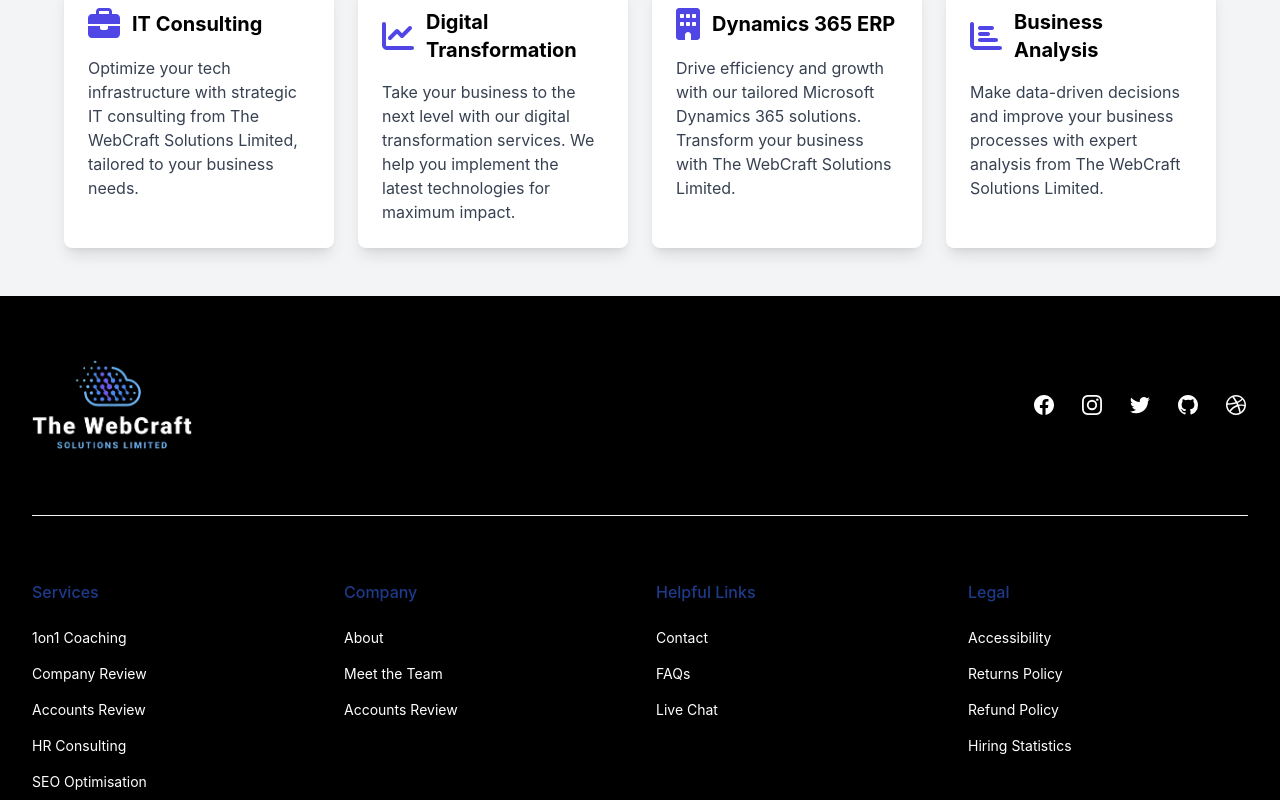
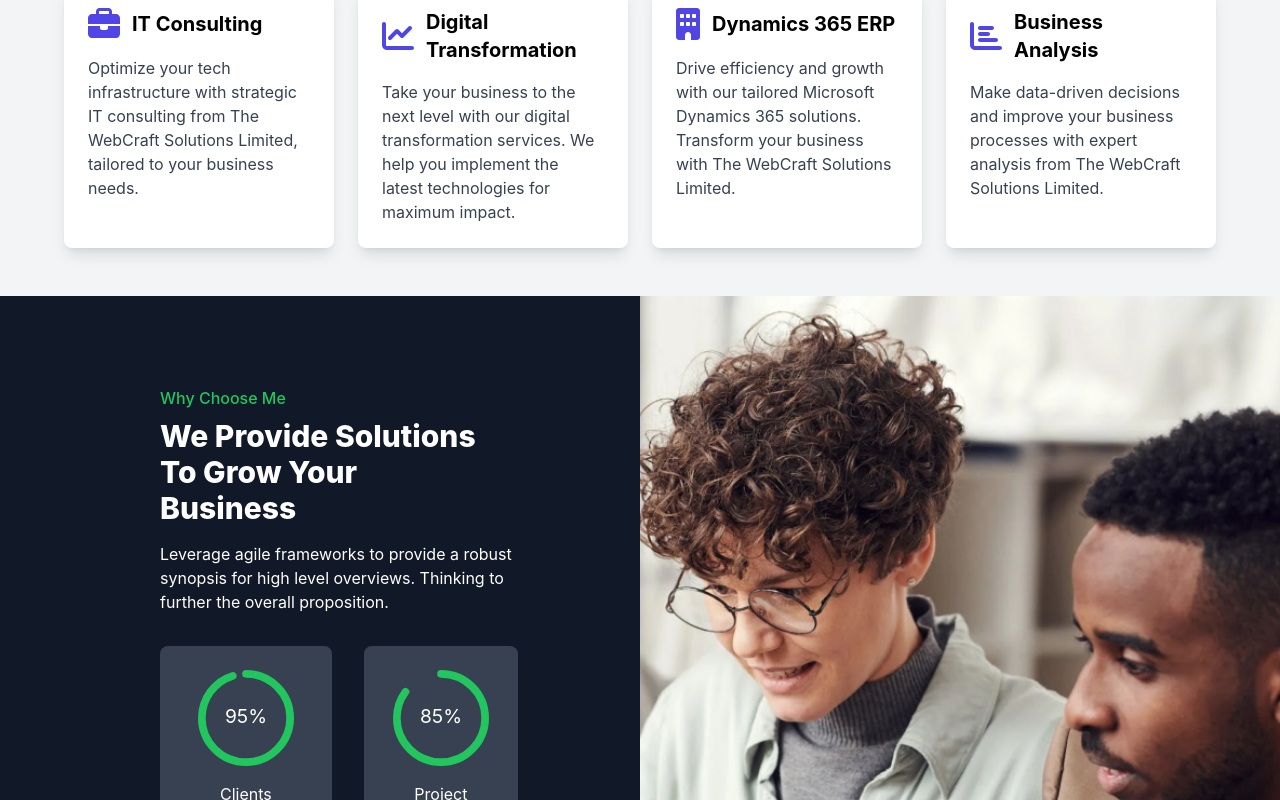
Before and after one commit to Nouman-Shahid1/company, a React (Create React App) app in the folder web/: page / in a window 1280 px wide. Shown: the part 3654-4454 px from the top of the page. Built offline with nearby package versions, Linux system fonts and the light colour scheme.

Commit message:
Business Growth Plan Added

```diff
--- a/web/package.json
+++ b/web/package.json
@@ -12,6 +12,7 @@
     "@testing-library/user-event": "^13.5.0",
     "axios": "^1.7.2",
     "react": "^18.3.1",
+    "react-circular-progressbar": "^2.1.0",
     "react-dom": "^18.3.1",
     "react-redux": "^9.1.2",
     "react-router-dom": "^6.23.1",
--- a/web/src/pages/HomePage/BusineesPlan.jsx
+++ b/web/src/pages/HomePage/BusineesPlan.jsx
@@ -1,12 +1,11 @@
 import React from "react";
 import { Link } from "react-router-dom";
 import planImage from "../../assets/images/plan.png";
-
 const BusinessPlanSection = () => {
   return (
-    <section className="bg-white">
-      <div className="flex flex-wrap items-center">
-        <div className="w-full lg:w-1/2 mb-12 lg:mb-0 bg-[#f4f4f4] py-20 lg:py-40 px-6 lg:px-10 flex justify-center lg:justify-end">
+    <section className=" bg-white">
+      <div className=" flex flex-wrap items-center">
+        <div className="w-full lg:w-1/2 mb-12 lg:mb-0 bg-[#f4f4f4] py-40 px-10 flex justify-end">
           <div className="w-full lg:w-2/4">
             <img
               className="w-full h-auto rounded-lg shadow-lg"
@@ -32,7 +31,7 @@ const BusinessPlanSection = () => {
             </div>
           </div>
         </div>
-        <div className="w-full lg:w-1/2 lg:pl-12 px-6 lg:px-0">
+        <div className="w-full lg:w-1/3 lg:pl-12">
           <h2 className="text-sm font-semibold tracking-wide text-green-500 uppercase">
             Welcome The WebCraft Solutions Limited
           </h2>
--- /dev/null
+++ b/web/src/pages/HomePage/BusinessGrowth.jsx
@@ -0,0 +1,91 @@
+import React from "react";
+import { CircularProgressbar, buildStyles } from "react-circular-progressbar";
+import "react-circular-progressbar/dist/styles.css";
+import { FontAwesomeIcon } from "@fortawesome/react-fontawesome";
+import { faCheckCircle } from "@fortawesome/free-solid-svg-icons";
+import businessImage from "../../assets/images/Photo.jpg"; // Adjust the path as necessary
+
+function BusinessGrowthSection() {
+  const skills = [
+    { title: "Clients", percent: 95, description: "Quick Response" },
+    { title: "Project", percent: 85, description: "Finished Jobs" },
+  ];
+
+  return (
+    <div className="bg-gray-900 text-white">
+      <div className="w-full mx-auto flex flex-col lg:flex-row items-center">
+        <div className="w-full lg:w-1/2 lg:h-screen flex flex-col justify-center pl-40">
+          <div className="">
+            <p className="text-green-500 font-medium">Why Choose Me</p>
+            <h2 className="mt-2 text-3xl leading-9 font-extrabold w-[70%]">
+              We Provide Solutions To Grow Your Business
+            </h2>
+            <p className="mt-4 w-[80%]">
+              Leverage agile frameworks to provide a robust synopsis for high
+              level overviews. Thinking to further the overall proposition.
+            </p>
+          </div>
+          <div className="mt-8 flex space-x-8">
+            {skills.map((skill, index) => (
+              <div
+                key={index}
+                className="bg-gray-700 p-6 rounded-lg text-center"
+              >
+                <div className="relative w-24 h-24 mx-auto mb-4">
+                  <CircularProgressbar
+                    value={skill.percent}
+                    text={`${skill.percent}%`}
+                    styles={buildStyles({
+                      textColor: "#fff",
+                      pathColor: "#22c55e",
+                      trailColor: "#374151",
+                    })}
+                  />
+                </div>
+                <p className="mt-2">{skill.title}</p>
+                <p className="font-medium">{skill.description}</p>
+              </div>
+            ))}
+          </div>
+          <div className="mt-8 space-y-2">
+            <div className="flex items-center">
+              <FontAwesomeIcon
+                icon={faCheckCircle}
+                className="text-green-500 w-6 h-6"
+              />
+              <p className="ml-2">2,800+ Active clients</p>
+            </div>
+            <div className="flex items-center mt-2">
+              <FontAwesomeIcon
+                icon={faCheckCircle}
+                className="text-green-500 w-6 h-6"
+              />
+              <p className="ml-2">106+ Projects</p>
+            </div>
+            <div className="flex items-center mt-2">
+              <FontAwesomeIcon
+                icon={faCheckCircle}
+                className="text-green-500 w-6 h-6"
+              />
+              <p className="ml-2">1,670+ 5 star reviews</p>
+            </div>
+            <div className="mt-4">
+              <a href="#contact" className="text-green-500 underline">
+                Get in Touch
+              </a>
+            </div>
+          </div>
+        </div>
+        <div className="w-full lg:w-1/2 h-96 lg:h-screen">
+          <img
+            src={businessImage}
+            alt="Business Growth"
+            className="w-full h-full object-cover"
+          />
+        </div>
+      </div>
+    </div>
+  );
+}
+
+export default BusinessGrowthSection;
--- a/web/src/pages/HomePage/HomePage.jsx
+++ b/web/src/pages/HomePage/HomePage.jsx
@@ -3,6 +3,7 @@ import MainSection from "./MainSection";
 import BusinessPlanSection from "./BusineesPlan";
 import ClientsSection from "./ClientSection";
 import Services from "./Services";
+import BusinessGrowthSection from "./BusinessGrowth";
 
 function HomePage() {
   return (
@@ -11,6 +12,7 @@ function HomePage() {
       <BusinessPlanSection />
       <ClientsSection />
       <Services />
+      <BusinessGrowthSection />
     </div>
   );
 }
```
Also changed, not shown: web/src/assets/images/Photo.jpg (added), 1 other file (tests, documents, lock files or other folders).
